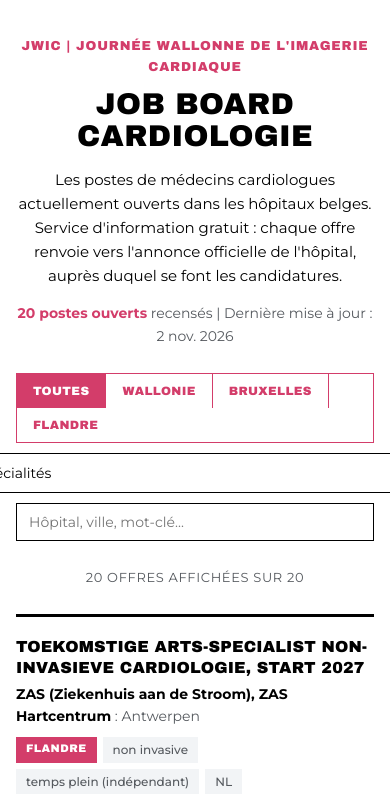
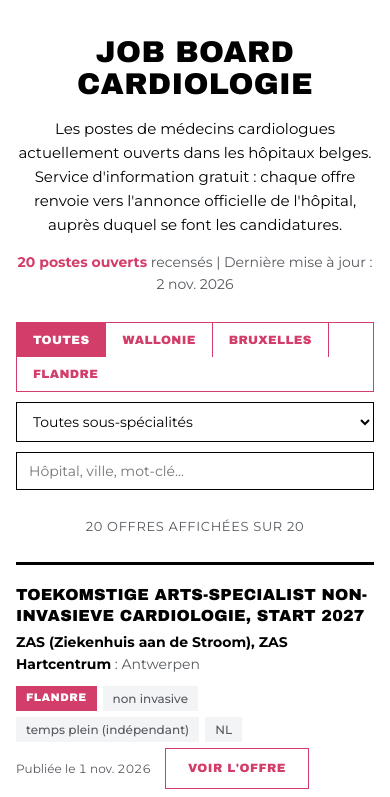
Before and after one commit to Walenty1/jwic-jobboard, a plain HTML site: page index.html in a window 390 px wide. Shown: the top 797 px of the page. Drawn offline with Linux system fonts and the light colour scheme.

Commit message:
Mobile : largeur corrigée + hauteur auto en iframe ; retrait de l'eyebrow
Co-Authored-By: Claude Fable 5 <noreply@anthropic.com>
Claude-Session: https://claude.ai/code/session_01URRciPJM4Rve9oZUrKt1jX

```diff
--- a/index.html
+++ b/index.html
@@ -49,7 +49,8 @@ header.jb h1{margin:0;font-family:var(--display);font-weight:400;font-size:clamp
   border:1.6px solid var(--fg);border-radius:0;padding:9px 12px;
 }
 .filters input[type=search]{flex:1 1 220px;min-width:0}
-.filters select{flex:0 1 auto}
+.filters select{flex:1 1 auto;min-width:0;max-width:100%}
+.seg{max-width:100%}
 .seg{display:flex;flex-wrap:wrap;gap:0;border:1.6px solid var(--accent)}
 .seg button{
   font-family:var(--display);font-weight:400;font-size:12px;text-transform:uppercase;letter-spacing:.03em;
@@ -95,7 +96,6 @@ footer.jb p{margin:0}
 
 <div class="wrap">
   <header class="jb">
-    <span class="jb-eyebrow">JWIC | Journée Wallonne de l'Imagerie Cardiaque</span>
     <h1>Job Board<br>Cardiologie</h1>
     <p class="jb-sub">Les postes de médecins cardiologues actuellement ouverts dans les hôpitaux belges. Service d'information gratuit : chaque offre renvoie vers l'annonce officielle de l'hôpital, auprès duquel se font les candidatures.</p>
     <span class="jb-meta" id="meta">Chargement de la liste...</span>
@@ -219,6 +219,13 @@ footer.jb p{margin:0}
   document.getElementById('spec').addEventListener('change', function(){ curSpec = this.value; render(); });
   document.getElementById('q').addEventListener('input', function(){ curQ = this.value.trim(); render(); });
 
+  /* Hauteur auto quand la page est intégrée en iframe (jwic.be) */
+  var postH = function(){
+    try{ parent.postMessage({jwicJobboardHeight: document.documentElement.scrollHeight}, '*'); }catch(e){}
+  };
+  if(window.ResizeObserver) new ResizeObserver(postH).observe(document.body);
+  window.addEventListener('load', postH);
+
   fetch('jobs.json', {cache:'no-store'}).then(function(r){
     if(!r.ok) throw new Error(r.status);
     return r.json();
```
